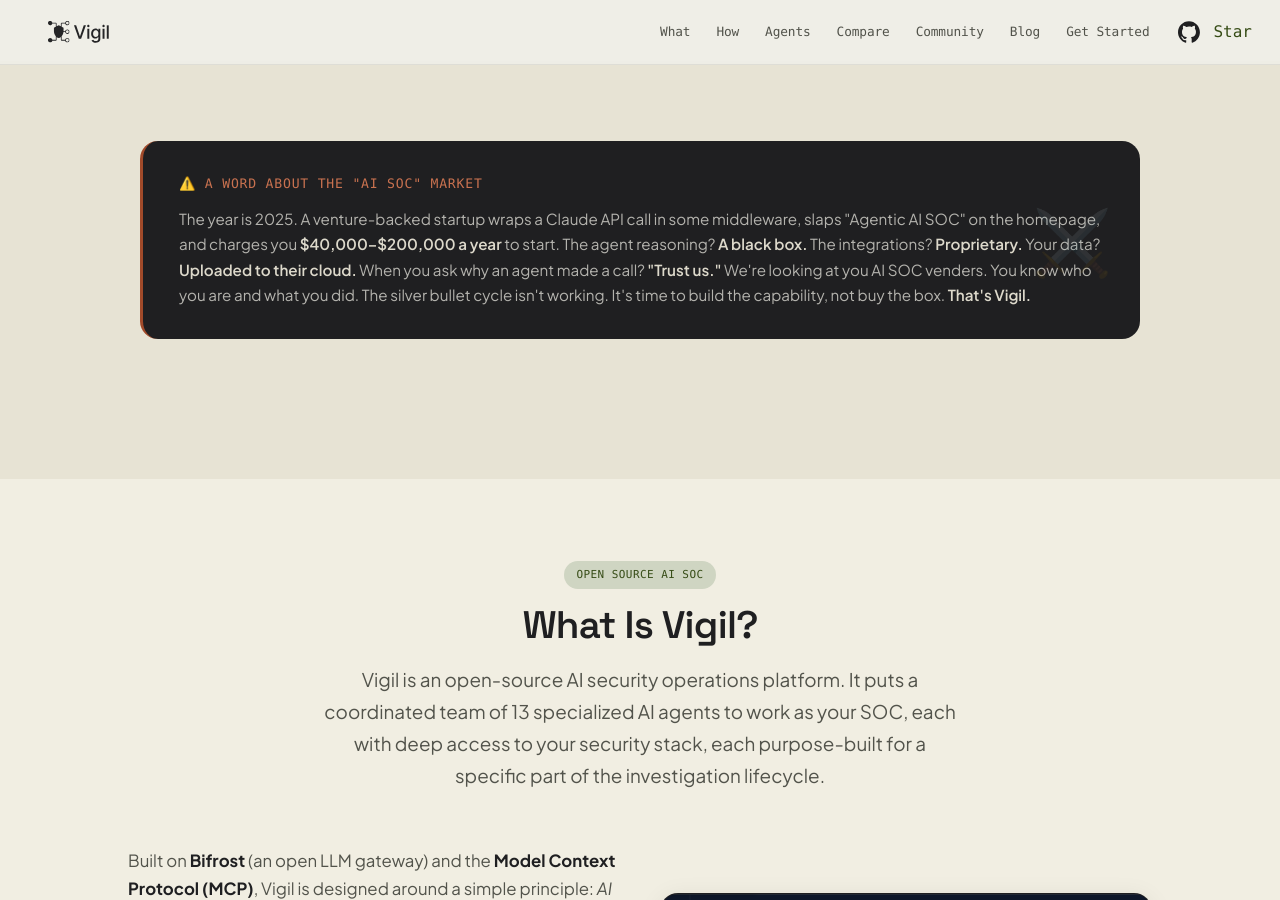
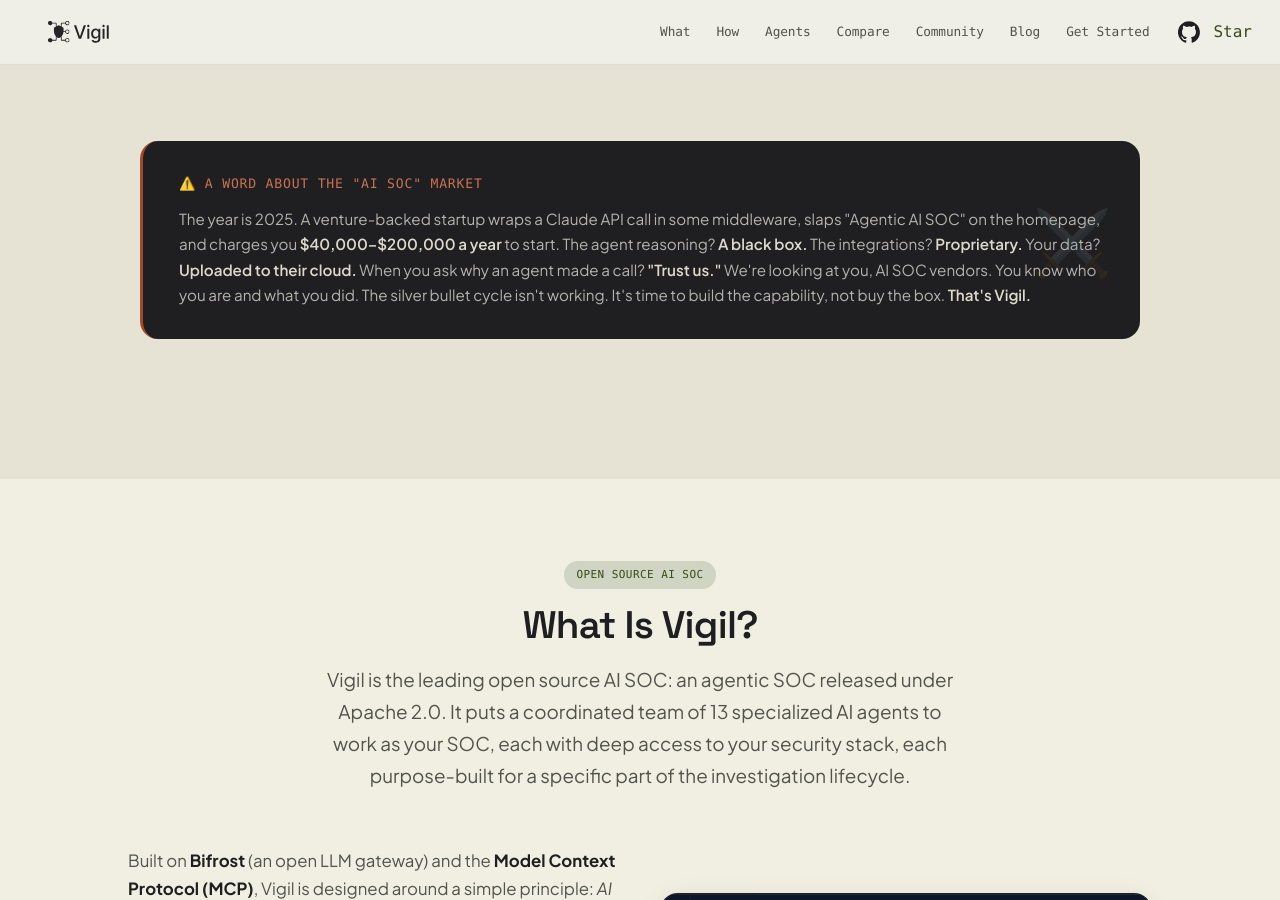
Before and after one commit to Vigil-SOC/vigil-soc.github.io, a Jekyll site: the page index.html, which Jekyll copies as it is, in a window 1280 px wide and 900 px high, scrolled down 2279 px. Built offline with Jekyll 4.4.1, drawn with Linux system fonts in a browser that asks for light colours; some web fonts are replaced; some of the changed text lies outside the part shown.

Commit message:
Enhance index.html with SEO and content updates
Updated the title and added meta tags for better SEO and social sharing. Improved descriptions and fixed minor grammatical issues.

```diff
--- a/index.html
+++ b/index.html
@@ -3,7 +3,30 @@
 <head>
   <meta charset="UTF-8" />
   <meta name="viewport" content="width=device-width, initial-scale=1.0" />
-  <title>VIGIL · Your AI SOC: Open Source</title>
+  <title>Vigil: The Open Source AI SOC (Agentic SOC)</title>
+  <meta name="description" content="Vigil is the leading open source AI SOC: an agentic SOC with 13 specialized AI agents, 30+ MCP integrations, and 7,200+ community detection rules, released under Apache 2.0. Local-first: your data never leaves your environment." />
+  <link rel="canonical" href="https://vigilsoc.org/" />
+  <meta property="og:title" content="Vigil: The Open Source AI SOC (Agentic SOC)" />
+  <meta property="og:description" content="13 specialized AI agents, 30+ MCP integrations, 7,200+ detection rules. Apache 2.0. Local-first." />
+  <meta property="og:url" content="https://vigilsoc.org/" />
+  <meta property="og:type" content="website" />
+  <meta property="og:image" content="https://vigilsoc.org/dashboard.png" />
+  <meta name="twitter:card" content="summary_large_image" />
+  <script type="application/ld+json">
+  {
+    "@context": "https://schema.org",
+    "@type": "SoftwareApplication",
+    "name": "Vigil",
+    "applicationCategory": "SecurityApplication",
+    "operatingSystem": "Linux, macOS, Windows",
+    "url": "https://vigilsoc.org",
+    "downloadUrl": "https://github.com/Vigil-SOC/vigil",
+    "description": "Vigil is the leading open source AI SOC: an agentic SOC with 13 specialized AI agents, 30+ MCP integrations, and 7,200+ community detection rules, released under Apache 2.0.",
+    "license": "https://www.apache.org/licenses/LICENSE-2.0",
+    "offers": {"@type": "Offer", "price": "0", "priceCurrency": "USD"},
+    "publisher": {"@type": "Organization", "name": "DeepTempo", "url": "https://www.deeptempo.ai"}
+  }
+  </script>
   <link rel="icon" href="/favicon.ico" sizes="any" />
   <link rel="preconnect" href="https://fonts.googleapis.com" />
   <link rel="preconnect" href="https://fonts.gstatic.com" crossorigin />
@@ -182,7 +205,7 @@
         slaps "Agentic AI SOC" on the homepage, and charges you <strong>$40,000–$200,000 a year</strong> to start.
         The agent reasoning? <strong>A black box.</strong> The integrations? <strong>Proprietary.</strong>
         Your data? <strong>Uploaded to their cloud.</strong> When you ask why an agent made a call?
-        <strong>"Trust us."</strong> We're looking at you AI SOC venders. You know who you are and what you did.
+        <strong>"Trust us."</strong> We're looking at you, AI SOC vendors. You know who you are and what you did.
         The silver bullet cycle isn't working. It's time to build the capability, not buy the box.
         <strong>That's Vigil.</strong>
       </p>
@@ -199,7 +222,7 @@
       <span class="tag">Open Source AI SOC</span>
       <h2>What Is Vigil?</h2>
       <p class="lead">
-        Vigil is an open-source AI security operations platform. It puts a coordinated team of 13 specialized AI agents
+        Vigil is the leading open source AI SOC: an agentic SOC released under Apache 2.0. It puts a coordinated team of 13 specialized AI agents
         to work as your SOC, each with deep access to your security stack, each purpose-built for a specific part of the investigation lifecycle.
       </p>
     </div>
@@ -530,7 +553,7 @@
       <h2>Vigil vs. Commercial AI SOCs</h2>
       <p class="lead">
         Every serious AI SOC platform on the market is closed source. Here's the full picture.
-        <br><em style="font-size:.9rem;">(Including Dropzone AI, Conifers CognitiveSOC, Radiant Security, Prophet Security, Exaforce, Torq HyperSOC. None are open source. None use MCP.)</em>
+        <br><em style="font-size:.9rem;">(Including Dropzone AI, Conifers CognitiveSOC, Radiant Security, Prophet Security, Exaforce, Torq HyperSOC. None are open source, and their integrations are proprietary rather than built on open standards like MCP.)</em>
       </p>
     </div>
 
@@ -597,6 +620,12 @@
         </tbody>
       </table>
     </div>
+
+    <p style="margin-top:20px; font-size:.95rem;">
+      Don't take the table's word for it. <a href="https://socbench.org" target="_blank">SOCBench</a> is the open benchmark
+      for AI in cybersecurity operations: efficacy, cost, latency, and reliability, measured and reproducible.
+      Run it against Vigil, or against anything else.
+    </p>
   </div>
 </section>
 
@@ -657,9 +686,10 @@
           <h3 style="color:var(--brown); margin-bottom: 12px;">DeepTempo + Vigil</h3>
           <p style="font-size:.9rem;">
             Vigil is sponsored by <a href="https://deeptempo.ai" target="_blank" style="color:var(--forest);">DeepTempo</a>.
-            DeepTempo's <strong>LogLM</strong> is a purpose-built behavioral detection model that pairs naturally with Vigil,
+            DeepTempo's <a href="https://www.deeptempo.ai/platform" target="_blank" style="color:var(--forest);"><strong>LogLM</strong></a> is a purpose-built model for behavioral anomaly detection that pairs naturally with Vigil,
             though the two are loosely coupled. LogLM can enhance any AI SOC or SIEM with high-fidelity detections,
             and Vigil works across any mix of security systems.
+            Read more: <a href="https://www.deeptempo.ai/learning-center/what-is-an-agentic-soc" target="_blank" style="color:var(--forest);">What is an agentic SOC?</a>
           </p>
         </div>
 
```
Also changed, not shown: other parts of index.html (+1 -0 lines).
